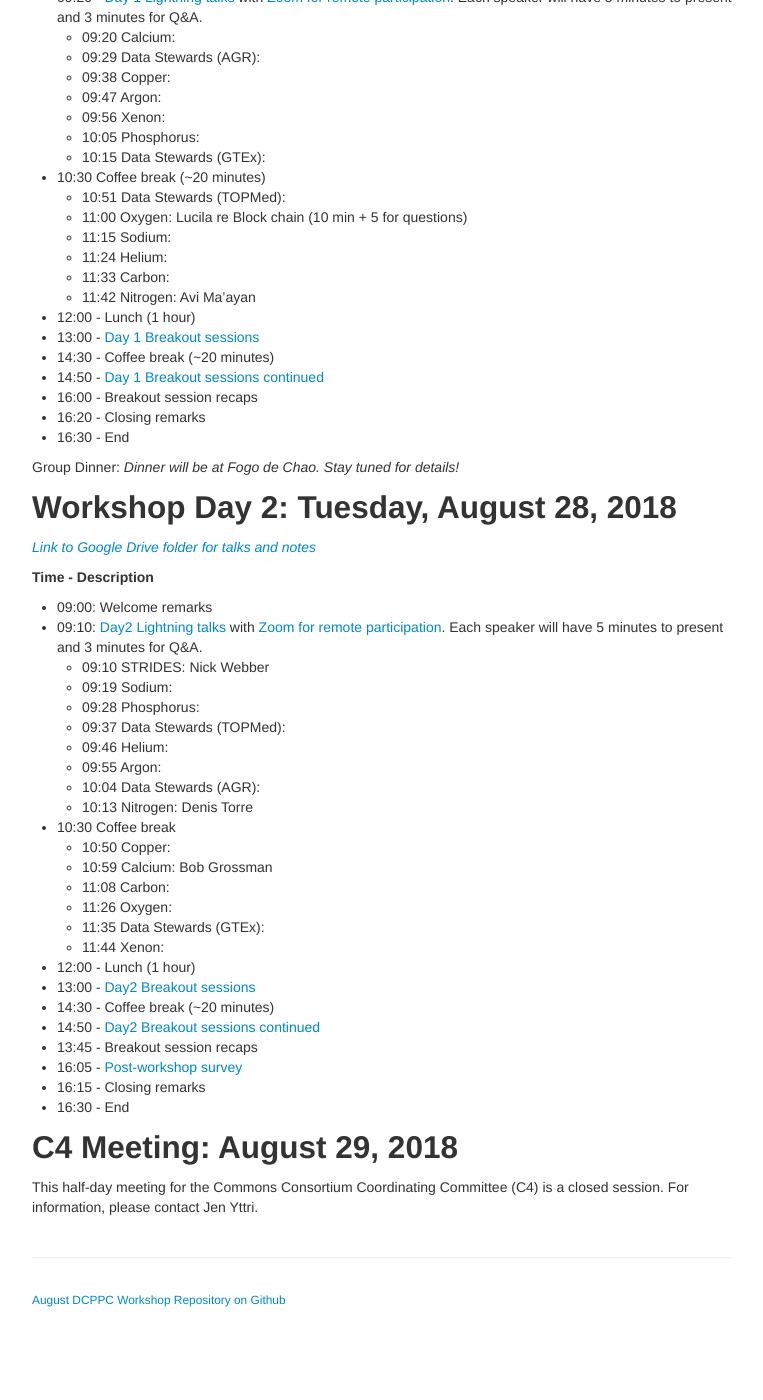
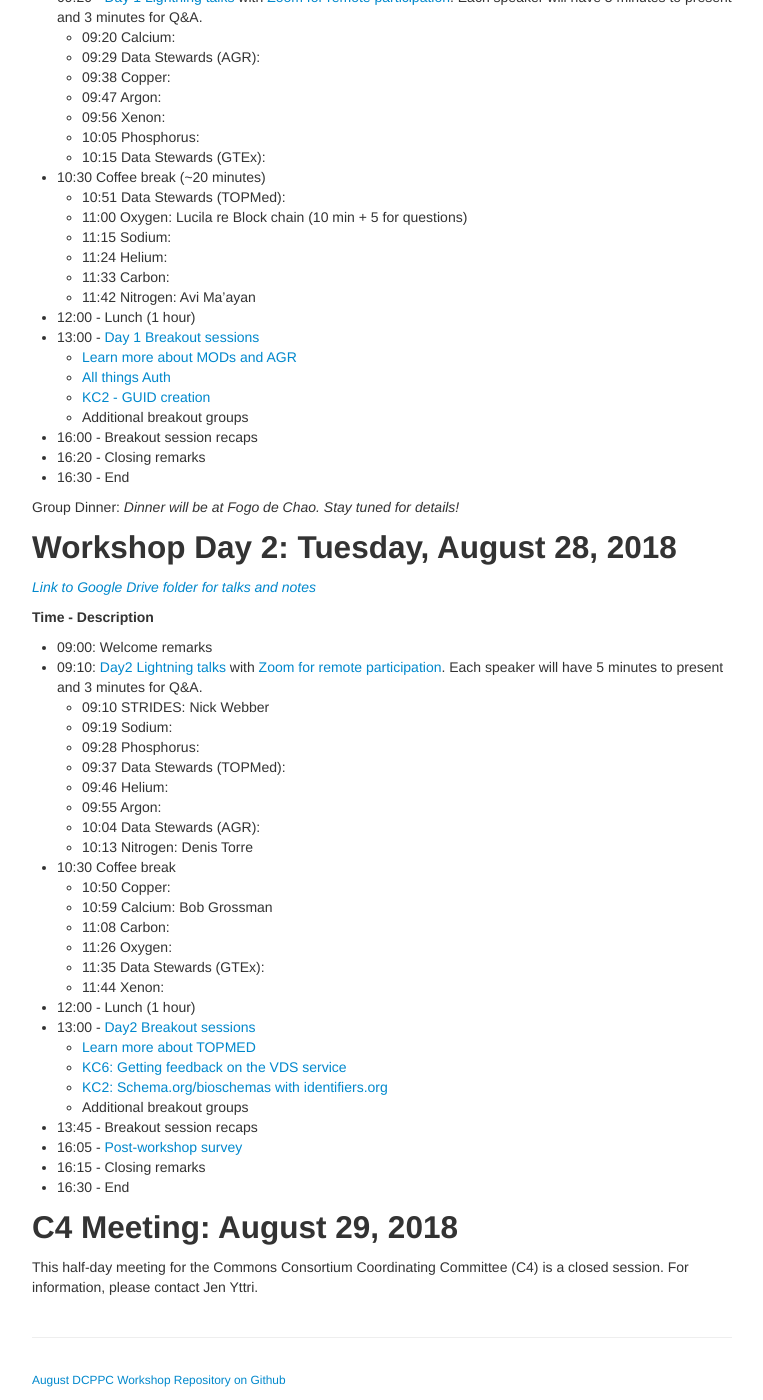
Before and after one commit to dcppc/2018-august-workshop, a Jekyll site: the page built from docs/agenda.md, in a window 1280 px wide and 1400 px high, scrolled down 545 px. Shown: the whole window, without its empty margins (258-1021 px from the left). Built offline with Jekyll 4.4.1, drawn with Linux system fonts in a browser that asks for light colours; before the commit the page ends 1865 px from its top, so only the background shows below that.

Commit message:
agenda attendees

```diff
--- a/docs/agenda.md
+++ b/docs/agenda.md
@@ -36,8 +36,10 @@ As always, the lightning talks will be [broadcast and recorded via Zoom](https:/
 	- 11:42 Nitrogen: Avi Ma'ayan
 - 12:00 - Lunch (1 hour)
 - 13:00 - [Day 1 Breakout sessions](https://github.com/dcppc/2018-august-workshop/issues?utf8=✓&q=is%3Aopen+label%3A%22Day+1%22+%26+%22breakout+session%22)
-- 14:30 - Coffee break (~20 minutes)
-- 14:50 - [Day 1 Breakout sessions continued ](https://github.com/dcppc/2018-august-workshop/issues?utf8=✓&q=is%3Aopen+label%3A%22Day+1%22+%26+%22breakout+session%22)
+	- [Learn more about MODs and AGR](https://github.com/dcppc/2018-august-workshop/issues/4)
+	- [All things Auth](https://github.com/dcppc/2018-august-workshop/issues/8)
+	- [KC2 - GUID creation](https://github.com/dcppc/2018-august-workshop/issues/12)
+	- Additional breakout groups
 - 16:00 - Breakout session recaps
 - 16:20 - Closing remarks
 - 16:30 - End
@@ -68,14 +70,17 @@ Group Dinner: _Dinner will be at Fogo de Chao. Stay tuned for details!_
 	- 11:44 Xenon:
 - 12:00 -  Lunch (1 hour)
 - 13:00 - [Day2 Breakout sessions](https://github.com/dcppc/2018-august-workshop/issues?utf8=✓&q=is%3Aopen+label%3A%22Day+2%22+%26+%22breakout+session%22+)
-- 14:30 - Coffee break (~20 minutes)
-- 14:50 - [Day2 Breakout sessions continued](https://github.com/dcppc/2018-august-workshop/issues?utf8=✓&q=is%3Aopen+label%3A%22Day+2%22+%26+%22breakout+session%22+)
+	- [Learn more about TOPMED](https://github.com/dcppc/2018-august-workshop/issues/5)
+	- [KC6: Getting feedback on the VDS service](https://github.com/dcppc/2018-august-workshop/issues/6)
+	- [KC2: Schema.org/bioschemas with identifiers.org](https://github.com/dcppc/2018-august-workshop/issues/10)
+	- Additional breakout groups
 - 13:45 - Breakout session recaps
 - 16:05 - [Post-workshop survey](https://ucdavis.co1.qualtrics.com/jfe/form/SV_43isVLx7nDYnOuN)
 - 16:15 - Closing remarks
 - 16:30 - End
 
 
+
 ## C4 Meeting: August 29, 2018
 
 This half-day meeting for the Commons Consortium Coordinating Committee (C4) is a closed session. For information, please contact Jen Yttri.
```
Also changed, not shown: docs/attendees.md (+9 -8 lines).
